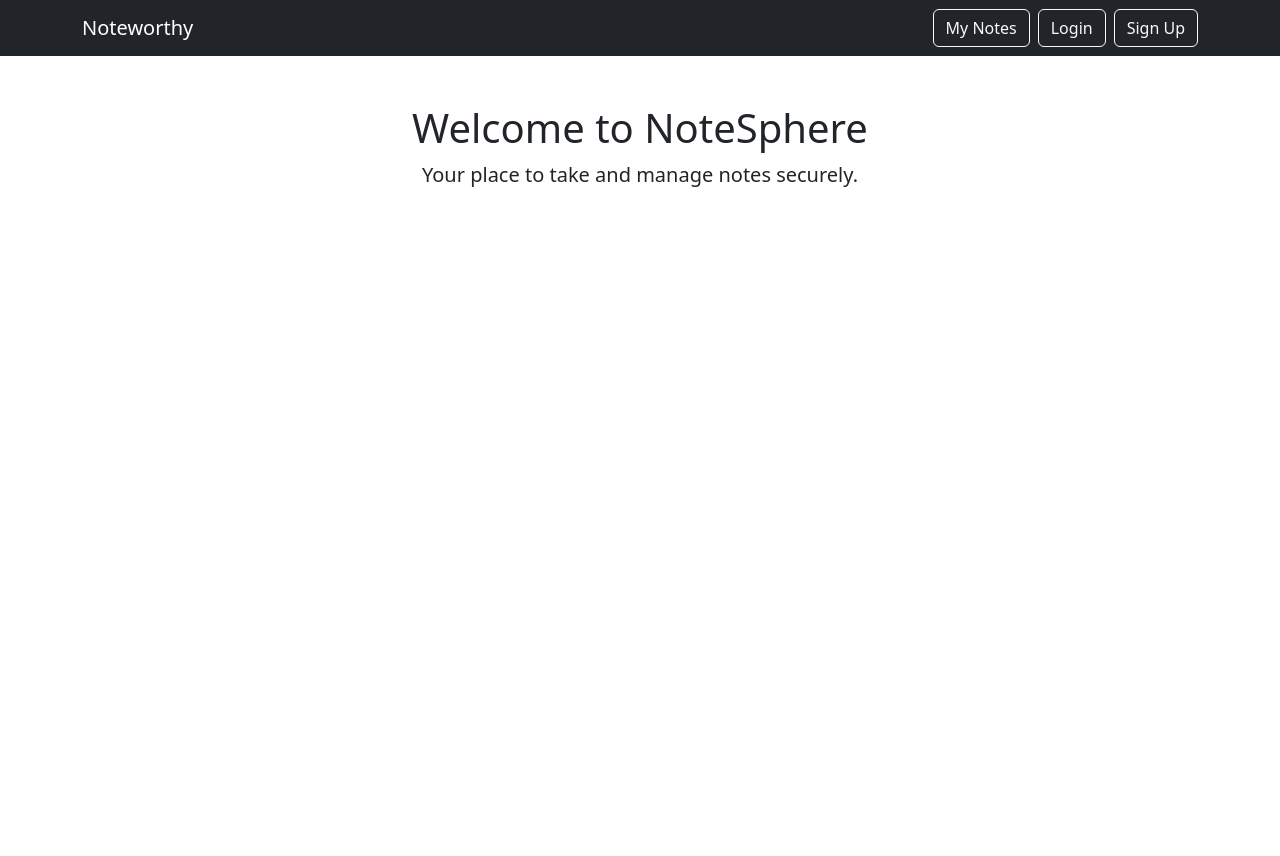
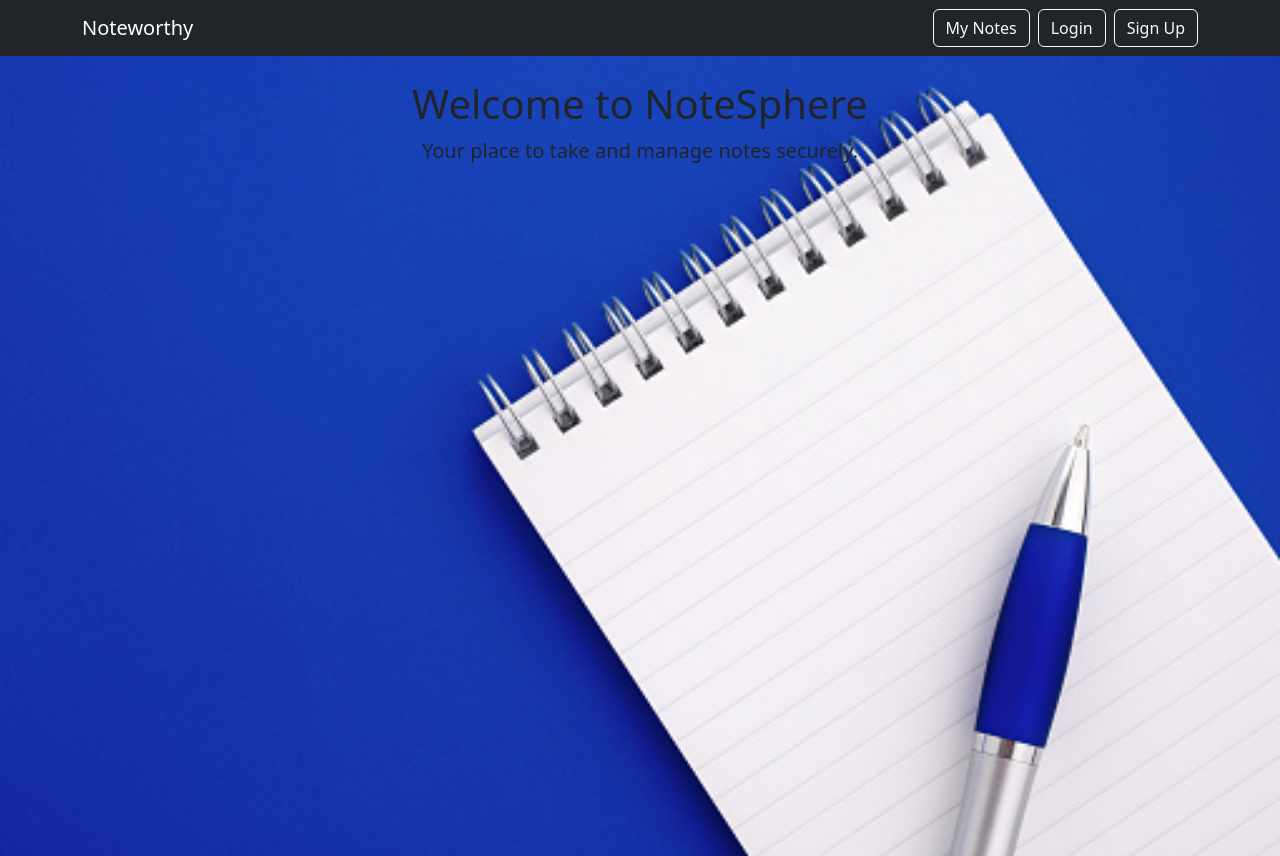
Before and after one commit to jedfalk/Noteworthy, a React (Create React App) app in the folder client/: page / in a window 1280 px wide. Before the commit the page ends 800 px from the top, so only its background shows below. Built offline with nearby package versions, Linux system fonts and the light colour scheme.

Commit message:
finshed styling for login-page

```diff
--- a/client/src/App.jsx
+++ b/client/src/App.jsx
@@ -12,7 +12,7 @@ function App() {
   return (
     <div>
       <Navbar />
-      <div className="container py-4">
+      <div className="login-background py-4">
         <Routes>
           <Route path="/" element={<Home />} />
           <Route path="/login" element={<Login />} />
--- a/client/src/components/Navbar.jsx
+++ b/client/src/components/Navbar.jsx
@@ -3,7 +3,7 @@ import { Link } from 'react-router-dom';
 
 export default function Navbar() {
   return (
-    <nav className="navbar navbar-expand-lg navbar-dark bg-dark mb-4">
+    <nav className="navbar navbar-expand-lg navbar-dark bg-dark">
       <div className="container">
         <Link className="navbar-brand" to="/">Noteworthy</Link>
         <div>
--- a/client/src/pages/Login.jsx
+++ b/client/src/pages/Login.jsx
@@ -1,7 +1,8 @@
 import React from 'react';
 import { useState } from 'react';
 import { useNavigate } from 'react-router-dom';
-
+import './Pages.css'; // Import your CSS file for styling
+// Assuming you have a CSS file for styling
 
 export default function Login() {
   const [email, setEmail] = useState('');
@@ -25,7 +26,7 @@ export default function Login() {
   };
 
   return (
-    <div className = "d-flex justify-content-center align-items-center vh-100 login-background">
+      <div className="d-flex justify-content-center align-items-center vh-100">
         <div className="card shadow p-4" style={{minWidth: '350px'}}>
           <h2 className="text-dark mb-4 text-center">Please Login To Start Creating Your NoteWorthy</h2>
           <form onSubmit={handleSubmit}>
--- /dev/null
+++ b/client/src/pages/Pages.css
@@ -0,0 +1,8 @@
+.login-background {
+  background-image: url('../images/login-page-image.jpg'); /* Adjust path as needed */
+  background-size: cover;
+  background-position: center;
+  background-repeat: no-repeat;
+  height: 100vh;
+
+}
```
Also changed, not shown: client/src/images/login-page-image.jpg (added). Lines whose indentation alone changed are shown as unchanged.
